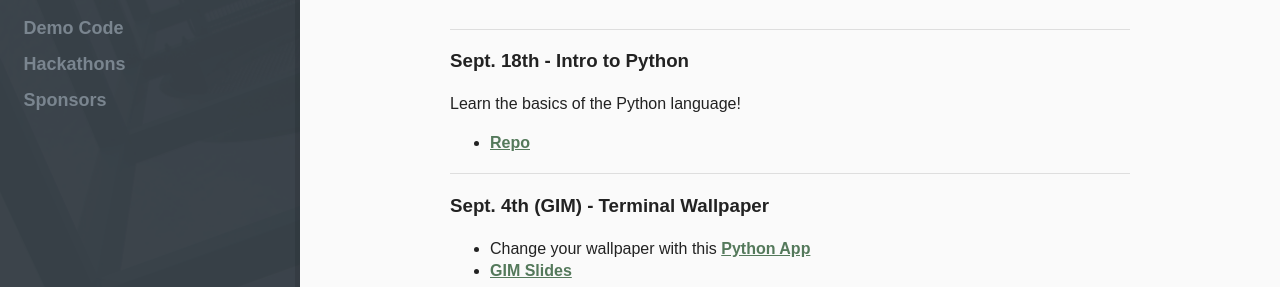
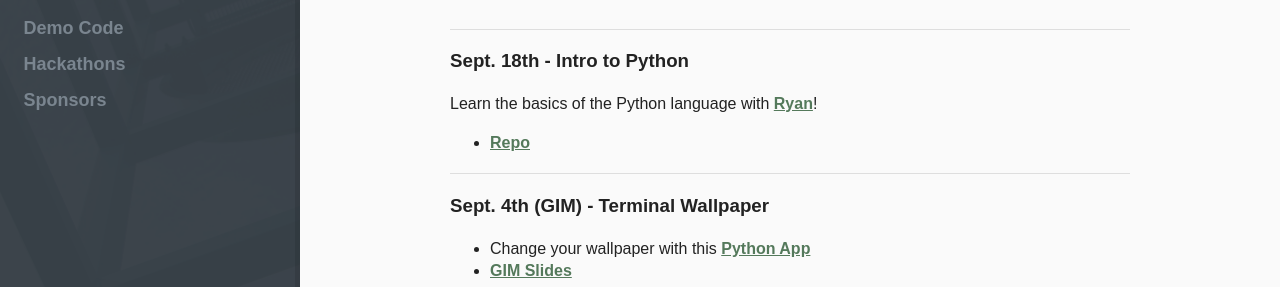
Before and after one commit to hackbinghamton/hackbinghamton.github.io, a Jekyll site: the page built from demo/index.html, in a window 1280 px wide and 900 px high. Shown: the part 201-488 px from the top of the window. Built offline with Jekyll 4.4.1, drawn with Linux system fonts in a browser that asks for light colours; nearby versions of some CDN libraries.

Commit message:
added ryan for street cred

```diff
--- a/demo/index.html
+++ b/demo/index.html
@@ -11,7 +11,7 @@ description: Play with the code and projects demoed at HackBU workshops
 <div class="article">
     <h3>Sept. 18th - Intro to Python</h3>
     <p>
-        Learn the basics of the Python language!
+        Learn the basics of the Python language with <a href="https://github.com/rmccorm4">Ryan</a>!
     </p>
     <ul>
         <li>
```
